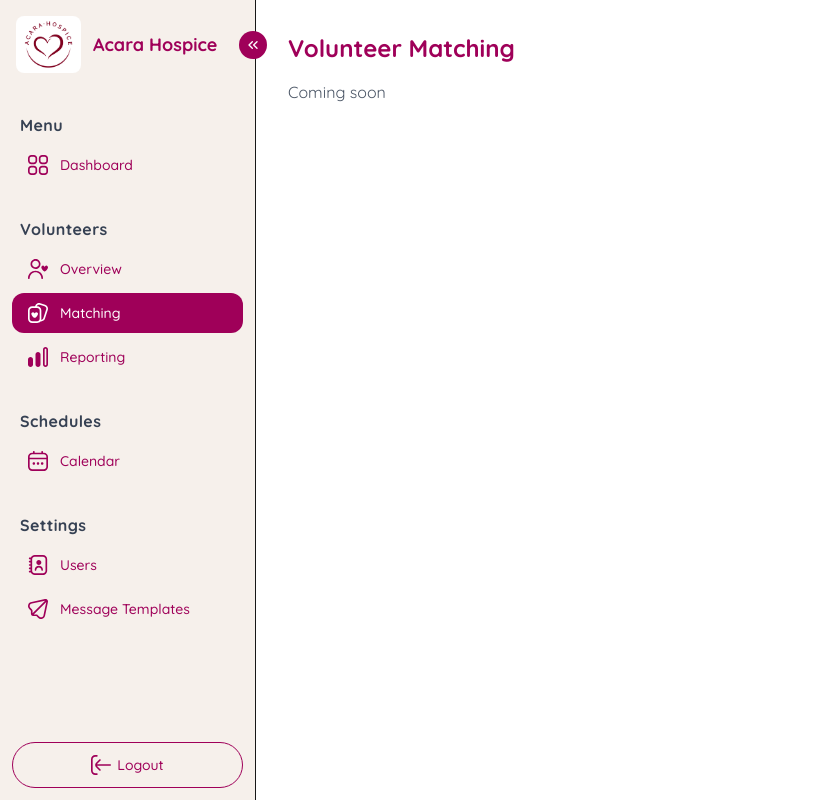
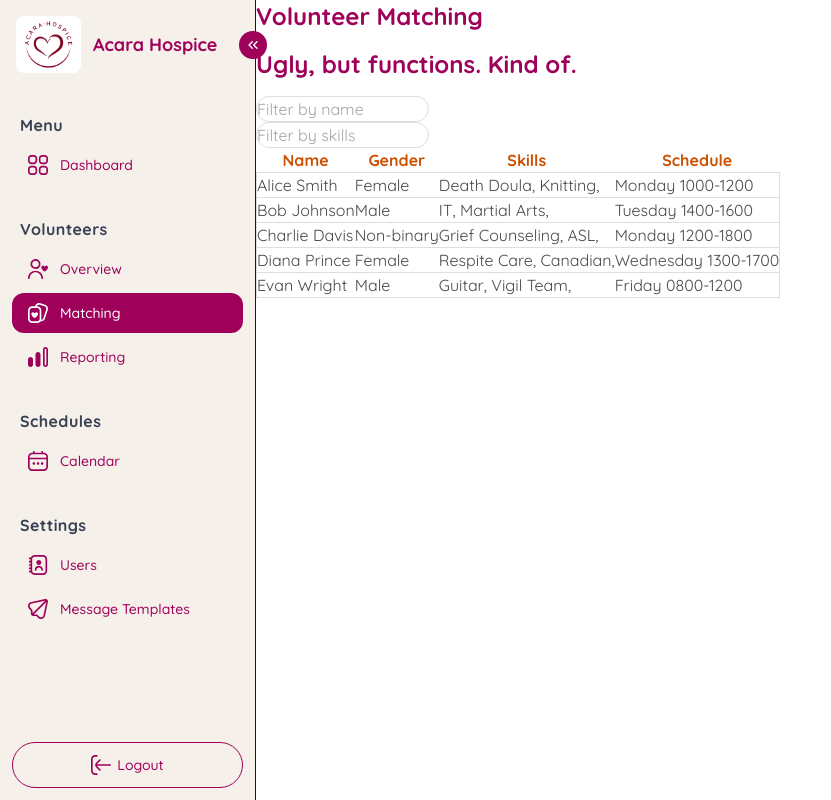
Before and after one commit to monstermatt/acara_vms, a Next.js app in the folder vms/: page /volunteers/matching in a window 1280 px wide. Shown: the whole page, without its empty margins (0-831 px from the left). Built offline with nearby package versions, Linux system fonts and the light colour scheme.

Commit message:
Implement volunteer matching with mock data
Initial test to make sure matching functions are working before styling

```diff
--- a/vms/app/volunteers/matching/page.tsx
+++ b/vms/app/volunteers/matching/page.tsx
@@ -3,24 +3,133 @@
 import { useEffect, useState } from "react";
 import { useRouter, useSearchParams } from "next/navigation";
 
-/**
- * Fetches volunteer data from the server.
- */
-async function getData() {
-  const res = await fetch("http://127.0.0.1:8000/api/volunteers/"); //*replace with the actual API endpoint */
-  if (!res.ok) {
-    throw new Error("Failed to fetch data");
+/*mockdata*/
+interface UserData {
+  id: number;
+  name: string;
+  gender: string;
+  skills: string[];
+  schedule: string;
+}
+const initialData: UserData[] = [
+  { id: 1, name: "Alice Smith", gender: "Female", skills: ["Death Doula", "Knitting"], schedule: "Monday 1000-1200" },
+  { id: 2, name: "Bob Johnson", gender: "Male", skills: ["IT", "Martial Arts"], schedule: "Tuesday 1400-1600" },
+  { id: 3, name: "Charlie Davis", gender: "Non-binary", skills: ["Grief Counseling", "ASL"], schedule: "Monday 1200-1800" },
+  { id: 4, name: "Diana Prince", gender: "Female", skills: ["Respite Care", "Canadian"], schedule: "Wednesday 1300-1700" },
+  { id: 5, name: "Evan Wright", gender: "Male", skills: ["Guitar", "Vigil Team"], schedule: "Friday 0800-1200" },
+];
+
+/*TEMPORARY STYLES */
+const trStyle = {
+  border: "1px solid #DEDEDE",
+  background: "#FFF",
   }
-  return res.json();
+const theadFontStyle = {
+  color: "#CD5000",
+  font: "Quicksand",
+  size: "16px",
+  weight: "700",
+}
+const tbodyStyle = {
+  color: "#494949",
+  font: "Quicksand",
+}
+const inputStyle = {
+  borderRadius: "63px",
+  border: "1.5px solid #DEDEDE",
+  background: "#FFF",
+  color: "#494949",
 }
 
+export default function MatchingPage() {
 
+  const [filters, setFilters] = useState({
+    name: "",
+    gender: "",
+    skill: "",
+    schedule: "",
+  });
 
-export default function MatchingPage() {
+  const filterChange = (e:React.ChangeEvent<HTMLInputElement | HTMLSelectElement>) => {
+    const {name, value} = e.target;
+    setFilters((prevFilters) => ({
+      ...prevFilters,
+      [name]: value,
+    }))
+  };
+
+  const filteredData = initialData.filter((user) => {
+    const matchesSkill = user.skills.some((skillItem) =>
+      skillItem.toLowerCase().includes(filters.skill.toLowerCase())
+    );
+
   return (
-    <div className="p-8">
-      <h1 className="text-2xl font-bold text-[#9f0059] mb-4">Volunteer Matching</h1>
-      <p className="text-gray-600">Coming soon</p>
-    </div>
+    user.name.toLowerCase().includes(filters.name.toLowerCase()) &&
+    user.gender.toLowerCase().includes(filters.gender.toLowerCase()) &&
+    matchesSkill &&
+    user.schedule.toLowerCase().includes(filters.schedule.toLowerCase())
   );
-}
+});
+
+return (
+  <div>
+    <h2 className="text-2xl font-bold text-[#9f0059] mb-4">Volunteer Matching</h2>
+    <h3 className="text-2xl font-bold text-[#9f0059] mb-4">Ugly, but functions. Kind of.</h3>
+    <input
+      style={inputStyle}
+      type="text"
+      name="name"
+      placeholder="Filter by name"
+      value={filters.name}
+      onChange={filterChange}
+      />
+      <br />
+    <input
+      style={inputStyle}
+      type="text"
+      name="skill"
+      placeholder="Filter by skills"
+      value={filters.skill}
+      onChange={filterChange}
+    />
+
+    <table>
+      <thead style={theadFontStyle}>
+        <tr>
+          <th>Name</th>
+          <th>Gender</th>
+          <th>Skills</th>
+          <th>Schedule</th>
+        </tr>
+
+        <tr>
+        </tr>
+      </thead>
+      <tbody style={tbodyStyle}>
+        {filteredData.length > 0 ? (
+          filteredData.map((user) => (
+            <tr key={user.name} style={trStyle}>
+              <td>{user.name}</td>
+              <td>{user.gender}</td>
+              <td>
+                <div>
+                  {user.skills.map((skill, index) =>(
+                    <span key={index}>{skill}, </span>
+                  ))}
+                </div>
+              </td>
+              <td>{user.schedule}</td>
+            </tr>
+          ))
+        ) : (
+          <tr>
+            <td colSpan={4}>
+              No volunteers found matching the criteria.
+            </td>
+          </tr>
+        )}
+      </tbody>
+    </table>
+  </div>
+)
+};
```
